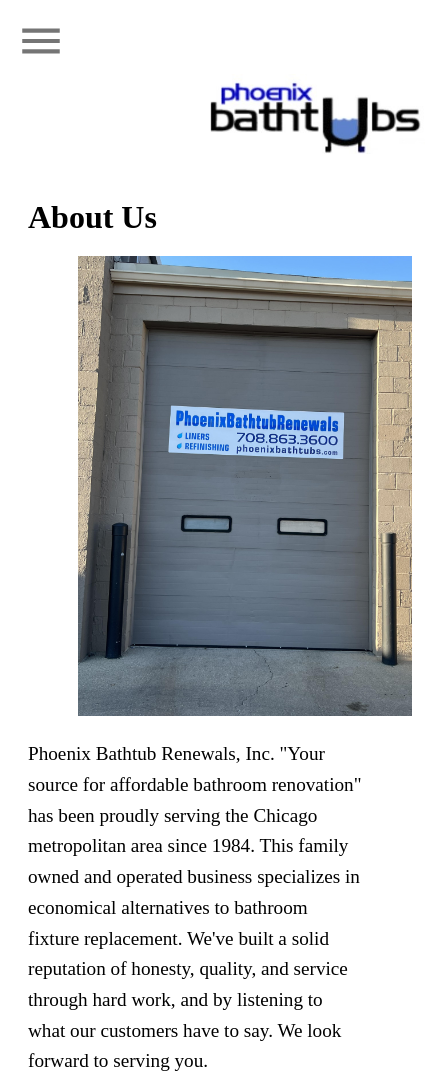
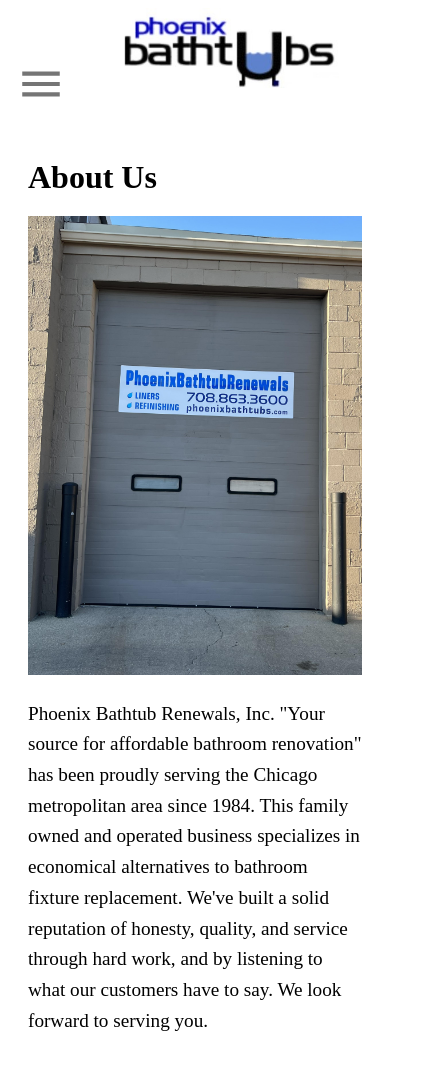
Before and after one commit to Jimenez3214/PhoenixBathtubs, a React app: page /about in a window 390 px wide. Shown: the whole page, 425 px wide, since content can reach past the window. Built offline with nearby package versions, Linux system fonts and the light colour scheme; what react-swipeable-views-utils would draw is missing.

Commit message:
testing for mobile

```diff
--- a/public/style.css
+++ b/public/style.css
@@ -166,7 +166,6 @@
   text-decoration: underline;
 }
 .about-img{
-  margin-left: 50px;
   width: 100%;
   height: auto;
   max-width: 400px;
--- a/src/components/NavBar.js
+++ b/src/components/NavBar.js
@@ -156,7 +156,7 @@
           <img
             src={tub}
             alt="Logo"
-            style={{ height: "80px", marginLeft: "192px" }}
+            style={{ height: "80px", marginLeft: "40px" }}
           />
         </React.Fragment>
       ) : (
```
